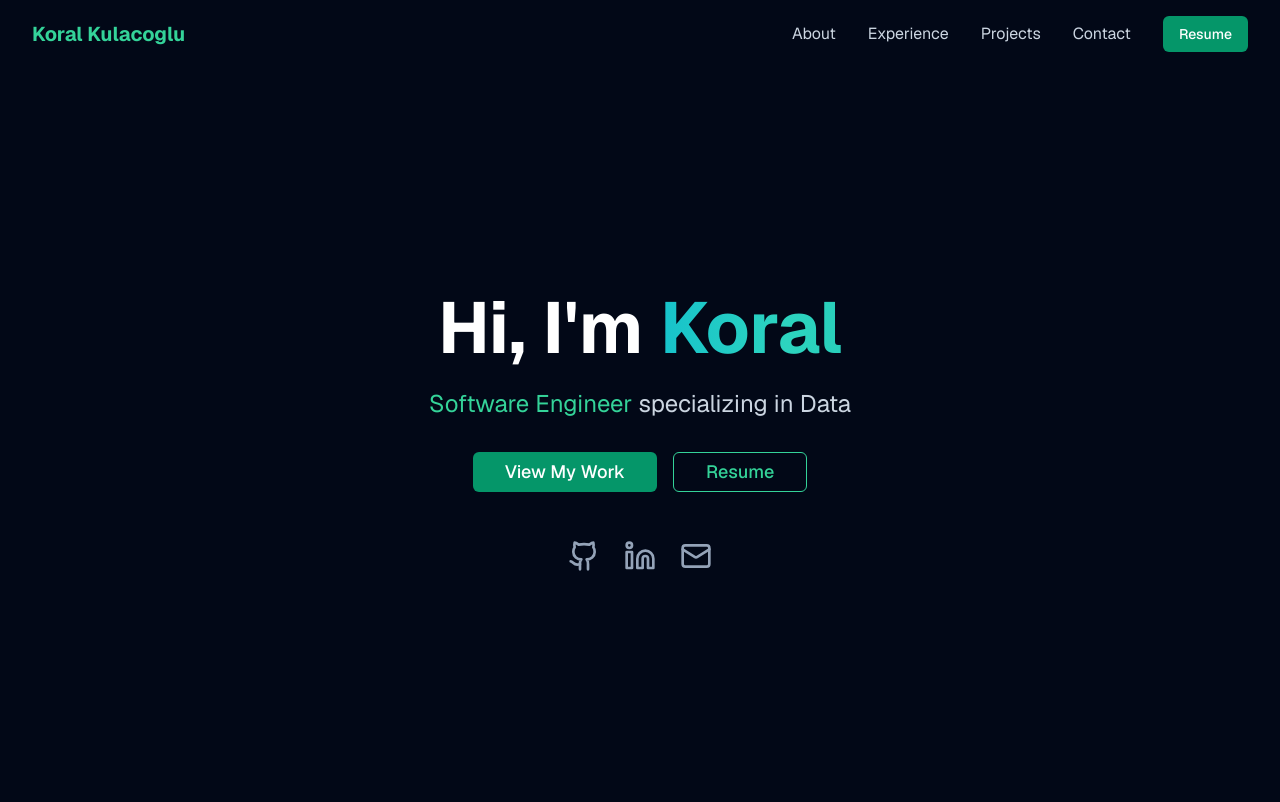
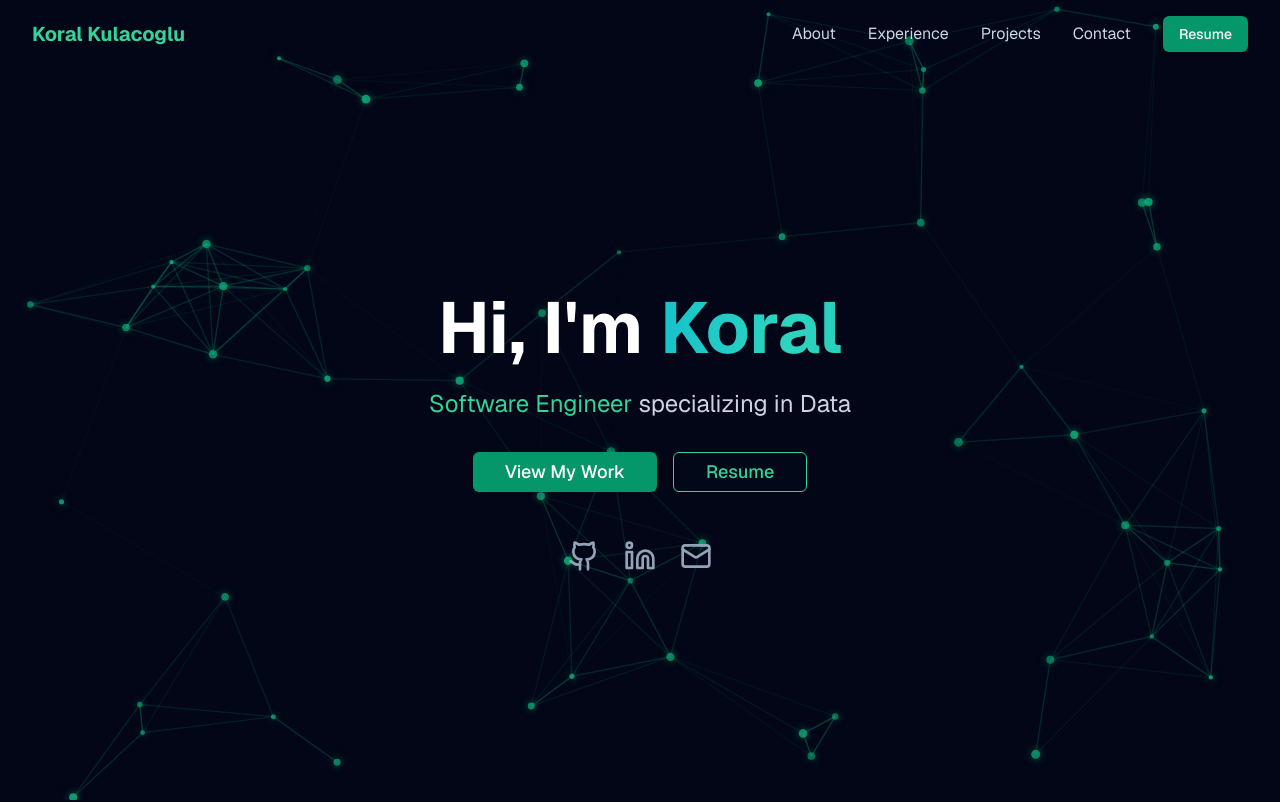
Before and after one commit to koralkulacoglu/portfolio, a Next.js app: page / in a window 1280 px wide. Shown: the top 802 px of the page. Built offline with nearby package versions, Linux system fonts and the light colour scheme.

Commit message:
no background changes

```diff
--- a/app/globals.css
+++ b/app/globals.css
@@ -31,7 +31,6 @@
   * {
     @apply border-border;
     overscroll-behavior: none;
-    background: hsl(var(--background));
   }
   body {
     @apply bg-background text-foreground;
@@ -41,7 +40,6 @@
 html {
   scroll-behavior: smooth;
   overscroll-behavior: none;
-  background: hsl(var(--background));
 }
 
 /* Custom scrollbar */
```
